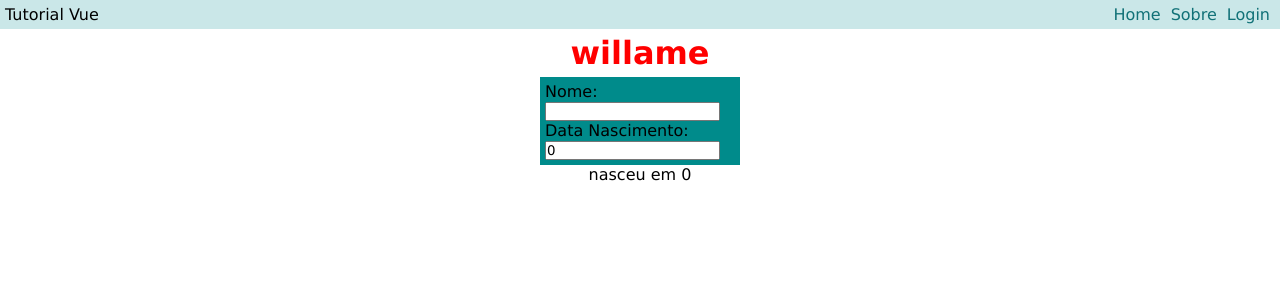
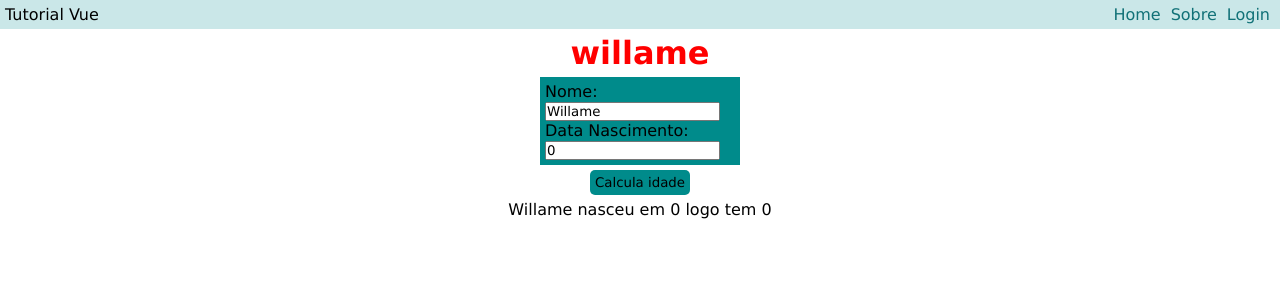
Before and after one commit to WillameDamasceno/Project_Vue3, a Vue app in the folder vue-project/: page / in a window 1280 px wide. Shown: the top 300 px of the page. Built offline with nearby package versions, Linux system fonts and the light colour scheme.

Commit message:
Métodos

```diff
--- a/vue-project/src/components/Usuario.vue
+++ b/vue-project/src/components/Usuario.vue
@@ -6,32 +6,34 @@
                 type="text"
                 id="nome"
                 name="nome"
-                v-model="pessoa.nome"/>
+                v-model="nome"/>
             <br/>
             <label for="dataNascimento">Data Nascimento:</label>
             <input
                 type="number"
                 id="dataNascimento"
                 name="dataNascimento"
-                v-model="pessoa.dataNascimento"/>
+                v-model="dataNascimento"/>
             <br/>
         </form>
     </div>
 
-    <p style="text-align: center;">{{ pessoa.nome }} nasceu em {{ pessoa.dataNascimento }}</p>
+    <button class="botao" v-on:click="calcularIdade">Calcula idade</button>
+
+    <p style="text-align: center">{{ nome }} nasceu em {{ dataNascimento }} logo tem {{ idade }}</p>
 </template>
 
+
 <script setup>
-import { reactive } from "vue";
-//const nome = ref("Willame");
-//const dataNascimento = ref(0);
-//const idade = ref(0);
+import { ref } from "vue";
+const nome = ref("Willame");
+const dataNascimento = ref(0);
+const idade = ref(0);
 
-const pessoa = reactive({
-    nome:'',
-    dataNascimento: 0,
-    idade: 0
-})
+function calcularIdade(){
+    idade.value = 2023 - dataNascimento.value;
+}
+
 </script>
 
 <style scoped>
@@ -41,4 +43,16 @@ const pessoa = reactive({
     width: 200px;
     background: darkcyan;
 }
+.botao {
+    margin: 5px auto;
+    padding: 5px;
+    display: block;
+    background: darkcyan;
+    border-radius: 5px;
+    border-style: none;
+    cursor: pointer;
+}
+.botao:hover {
+    background: rgb(102, 147, 147);
+}
 </style>
```
